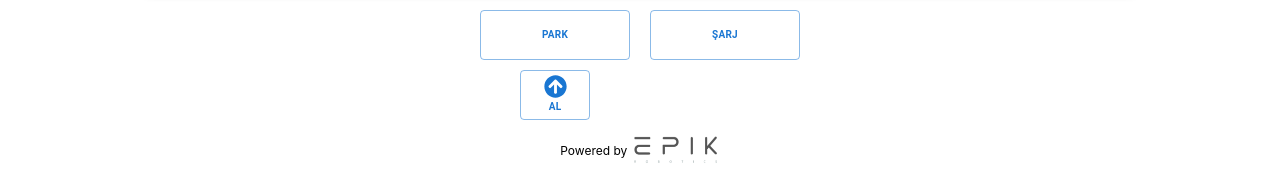
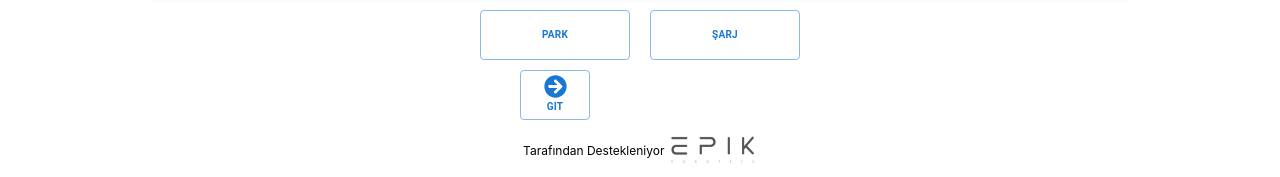
Before and after one commit to epikrobotiksoftware/sevkiyat, a React (Create React App) app: page / in a window 1280 px wide. Both pictures are taken after a click on the button "PARK". Shown: the part 763-940 px from the top of the page. Built offline with nearby package versions, Linux system fonts and the light colour scheme; no server answers.

Commit message:
exception for parking added

```diff
--- a/src/components/Home.js
+++ b/src/components/Home.js
@@ -3,7 +3,11 @@ import { ToastContainer, toast } from 'react-toastify'
 import 'react-toastify/dist/ReactToastify.css'
 import Button from '@mui/material/Button'
 import BatteryStatus from './BatteryStatus'
-import { FaArrowCircleUp, FaArrowCircleDown } from 'react-icons/fa'
+import {
+  FaArrowCircleUp,
+  FaArrowCircleDown,
+  FaArrowCircleRight,
+} from 'react-icons/fa'
 import Logo from './Logo'
 import ChargingModal from './ChargingModal'
 import styles from './home.module.css'
@@ -209,10 +213,10 @@ function Home() {
   }
 
   // İstasyonlar:
-  // Main station values remain "out1", "out2", etc. for sending to WebSocket.
-  // They will be displayed as İstasyon 1, İstasyon 2...
+  // Main station değerleri WebSocket ile gönderilmek üzere "out1", "out2", ... şeklinde.
+  // Ancak kullanıcıya "İstasyon 1", "İstasyon 2", ... olarak görünecek.
   const mainStations = ['out1', 'out2', 'out3', 'out4', 'out5', 'out6']
-  // Footer stations are "park" and "charge"
+  // Footer istasyonları, "park" ve "charge"
   const footerStations = ['park', 'charge']
 
   return (
@@ -380,6 +384,32 @@ function Home() {
               </Button>
               {activeStation === station && (
                 <div className={styles.extensionButtonWrapper}>
+                  {station === 'park' ? (
+                    <Button
+                      variant='outlined'
+                      style={{
+                        minWidth: 1,
+                        padding: 1,
+                        width: '70px',
+                        height: '50px',
+                        fontSize: '10px',
+                        fontWeight: 'bold',
+                      }}
+                      onClick={() => handleSelection(station, 'pick')}
+                    >
+                      <div
+                        style={{
+                          display: 'flex',
+                          flexDirection: 'column',
+                          alignItems: 'center',
+                        }}
+                      >
+                        <FaArrowCircleRight style={{ fontSize: '2.3em' }} />
+                        <span style={{ fontSize: '10px' }}>Git</span>
+                      </div>
+                    </Button>
+                  ) : (
+                    <>
                       <Button
                         variant='outlined'
                         style={{
@@ -403,7 +433,6 @@ function Home() {
                           <span style={{ fontSize: '10px' }}>AL</span>
                         </div>
                       </Button>
-                  {station !== 'park' && (
                       <Button
                         variant='outlined'
                         style={{
@@ -427,6 +456,7 @@ function Home() {
                           <span style={{ fontSize: '10px' }}>BIRAK</span>
                         </div>
                       </Button>
+                    </>
                   )}
                 </div>
               )}
@@ -437,7 +467,9 @@ function Home() {
 
       {/* Alt Logo */}
       <div className={styles.footerLogo}>
-        <span style={{ fontSize: '12px', marginRight: '5px' }}>Powered by</span>
+        <span style={{ fontSize: '12px', marginRight: '5px' }}>
+          Tarafından Destekleniyor
+        </span>
         <img src={logoImage} alt='Logo' style={{ height: '30px' }} />
       </div>
 
```
Lines whose indentation alone changed are shown as unchanged.
